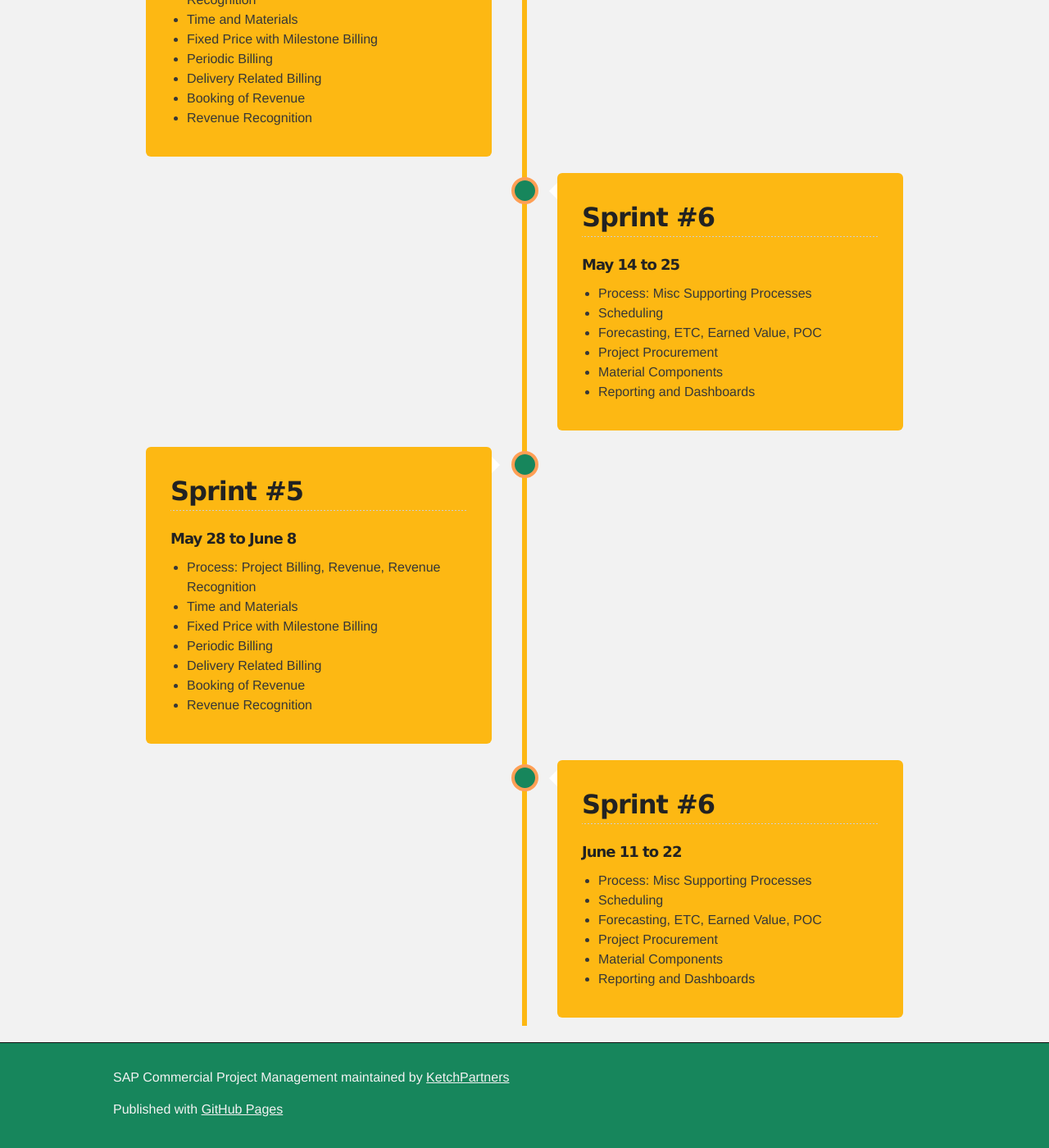
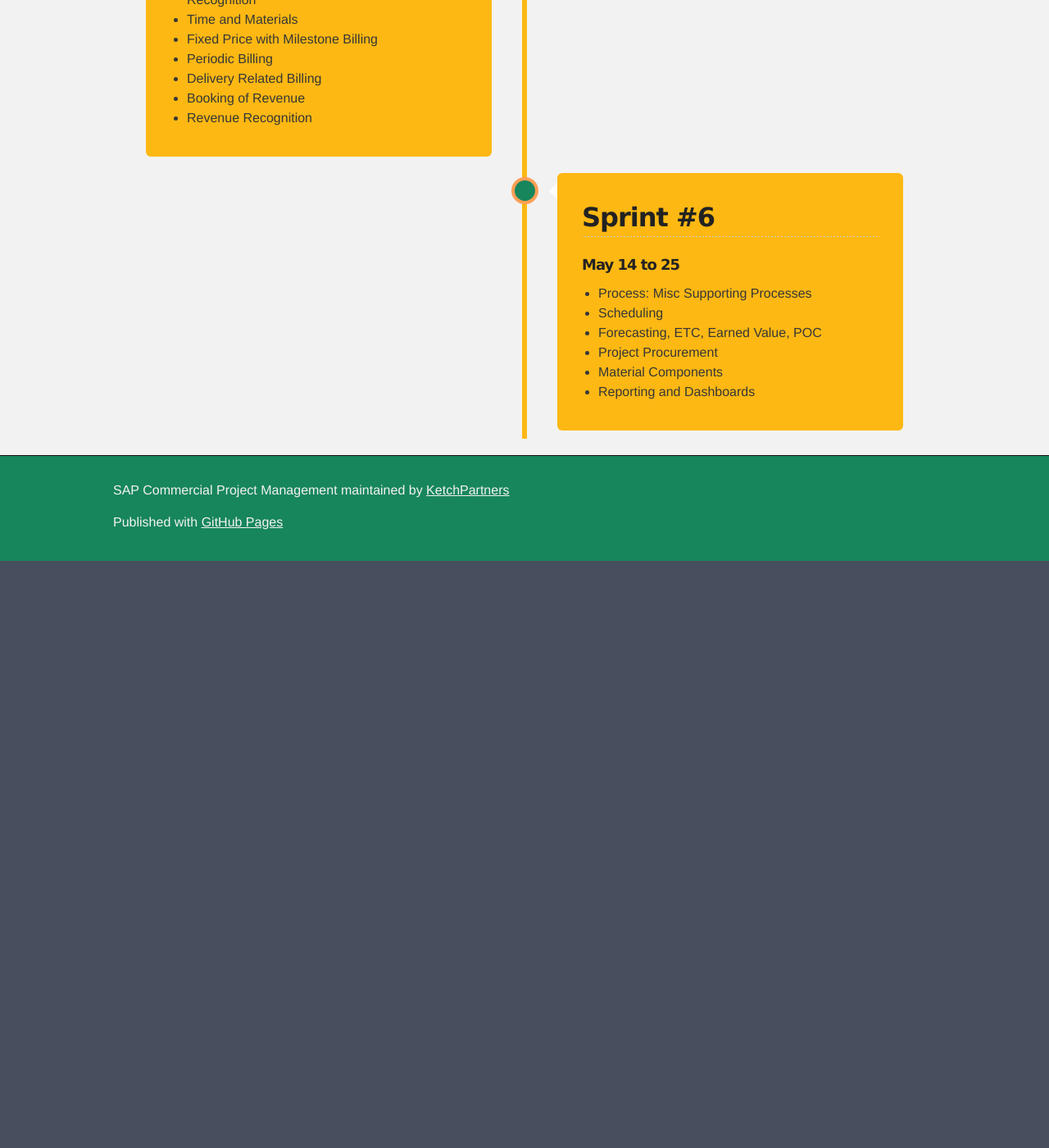
Before and after one commit to KetchPartners/sapcommercialprojects, a Jekyll site: the page built from schedule.html, in a window 1280 px wide and 1400 px high, scrolled down 2502 px. Shown: the whole window at 82% size. Built offline with Jekyll 4.4.1, drawn with Linux system fonts in a browser that asks for light colours; after the commit the page ends 3186 px from its top, so only the background shows below that.

Commit message:
Update schedule.html

```diff
--- a/schedule.html
+++ b/schedule.html
@@ -126,40 +126,4 @@ title: Scrum Sprint Schedule
        </ul>
     </div>
    </div>
-
-
-
-   <div class="container left">
-    <div class="content">
-      <h2>Sprint #5</h2>
-      <h5>May 28 to June 8</h5>
-      <ul>
-      <li>Process: Project Billing, Revenue, Revenue Recognition</li>
-      <li>Time and Materials</li>
-      <li>Fixed Price with Milestone Billing</li>
-      <li>Periodic Billing</li>
-        <li>Delivery Related Billing</li>
-        <li>Booking of Revenue</li>
-        <li>Revenue Recognition</li>
-
-       </ul>
-    </div>
-  </div>
-
-  <div class="container right">
-   <div class="content">
-      <h2>Sprint #6</h2>
-      <h5>June 11 to 22</h5>
-      <ul>
-      <li>Process: Misc Supporting Processes</li>
-      <li>Scheduling</li>
-      <li>Forecasting, ETC, Earned Value, POC</li>
-      <li>Project Procurement</li>
-        <li>Material Components</li>
-        <li>Reporting and Dashboards</li>
-
-       </ul>
-    </div>
-  </div>
-
 </div>
```
